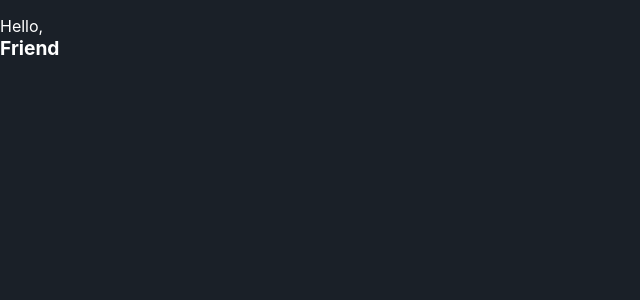
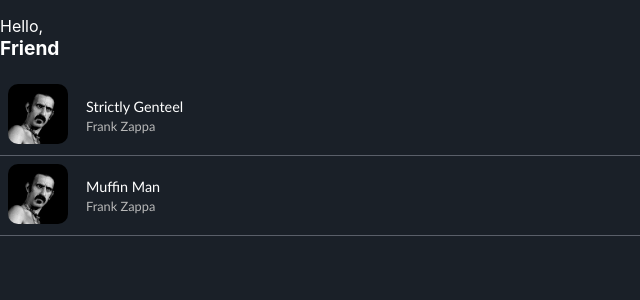
Before and after one commit to sweisz/nukebox, a Next.js app: page / in a window 1280 px wide. Shown: the top 300 px of the page, without its empty margins (0-640 px from the left). Built offline with nearby package versions, Linux system fonts and the light colour scheme.

Commit message:
List and Keys

```diff
--- /dev/null
+++ b/components/TrackItem.tsx
@@ -0,0 +1,23 @@
+import styles from "../styles/TrackItem.module.css";
+
+type Props = {
+  title: string;
+  artist: string;
+  imgSrc: string;
+};
+
+export default function TrackItem(props: Props) {
+  return (
+    <div className={styles.track}>
+      <img className={styles.img__album} src={props.imgSrc} alt="" />
+      <ul className={styles.track__listtext}>
+        <li>
+          <span className={styles.track__title}>{props.title}</span>
+        </li>
+        <li>
+          <span className={styles.track__artist}>{props.artist}</span>
+        </li>
+      </ul>
+    </div>
+  );
+}
--- a/pages/index.tsx
+++ b/pages/index.tsx
@@ -1,8 +1,31 @@
 import Head from "next/head";
 import Greeting from "../components/Greeting";
+import TrackItem from "../components/TrackItem";
 import styles from "../styles/Home.module.css";
 
 export default function Home() {
+  const tracks = [
+    {
+      imgSrc: "/zappa_small.png",
+      title: "Strictly Genteel",
+      artist: "Frank Zappa",
+    },
+    {
+      imgSrc: "/zappa_small.png",
+      title: "Muffin Man",
+      artist: "Frank Zappa",
+    },
+  ];
+
+  const trackItems = tracks.map((track) => (
+    <TrackItem
+      key={`${track.artist}-${track.title}`}
+      imgSrc={track.imgSrc}
+      artist={track.artist}
+      title={track.title}
+    />
+  ));
+
   return (
     <div className={styles.container}>
       <Head>
@@ -10,6 +33,7 @@
         <link rel="icon" href="/favicon.ico" />
       </Head>
       <Greeting name="Friend" />
+      <ul className={styles.list}>{trackItems}</ul>
     </div>
   );
 }
--- a/styles/Home.module.css
+++ b/styles/Home.module.css
@@ -1,3 +1,8 @@
 .container {
   display: grid;
 }
+.list {
+  margin: 0;
+  padding: 0;
+  display: grid;
+}
--- /dev/null
+++ b/styles/TrackItem.module.css
@@ -0,0 +1,47 @@
+.img__album {
+  border-radius: 10px;
+  width: 60px;
+  height: 60px;
+}
+.track {
+  border-bottom: 1px solid #5a5f69;
+  display: grid;
+  grid-auto-flow: column;
+  justify-content: start;
+  background-color: #1a2028;
+  margin: 0;
+  padding: 0.5rem;
+}
+.track:hover {
+  background: rgb(18, 20, 23);
+  background: linear-gradient(
+    -90deg,
+    rgb(40, 44, 51) 0%,
+    rgba(93, 113, 140, 1) 100%
+  );
+  transition: 0.5s;
+  cursor: pointer;
+}
+.track__artist,
+.track__title {
+  font-size: 1rem;
+  font-family: "Trebuchet MS", "Lucida Sans Unicode", "Lucida Grande",
+    "Lucida Sans", Arial, sans-serif;
+}
+.track__artist {
+  color: #b8b8b8;
+  font-size: 0.8em;
+}
+.track__title {
+  color: #fff;
+  font-size: 0.9em;
+}
+.track__listtext {
+  list-style: none;
+  font-size: 1rem;
+  font-family: "Trebuchet MS", "Lucida Sans Unicode", "Lucida Grande",
+    "Lucida Sans", Arial, sans-serif;
+  padding-left: 18px;
+  margin-top: 12px;
+  margin-bottom: 13px;
+}
```
Also changed, not shown: public/zappa_small.png (added).
